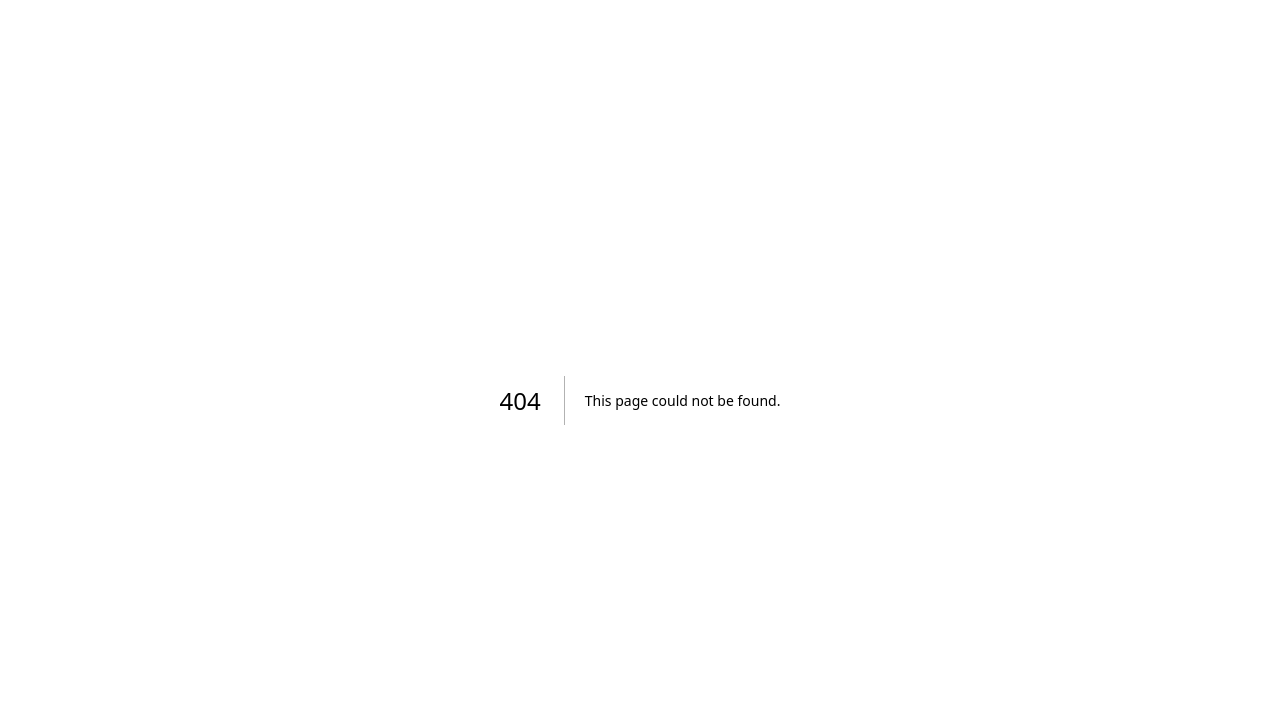
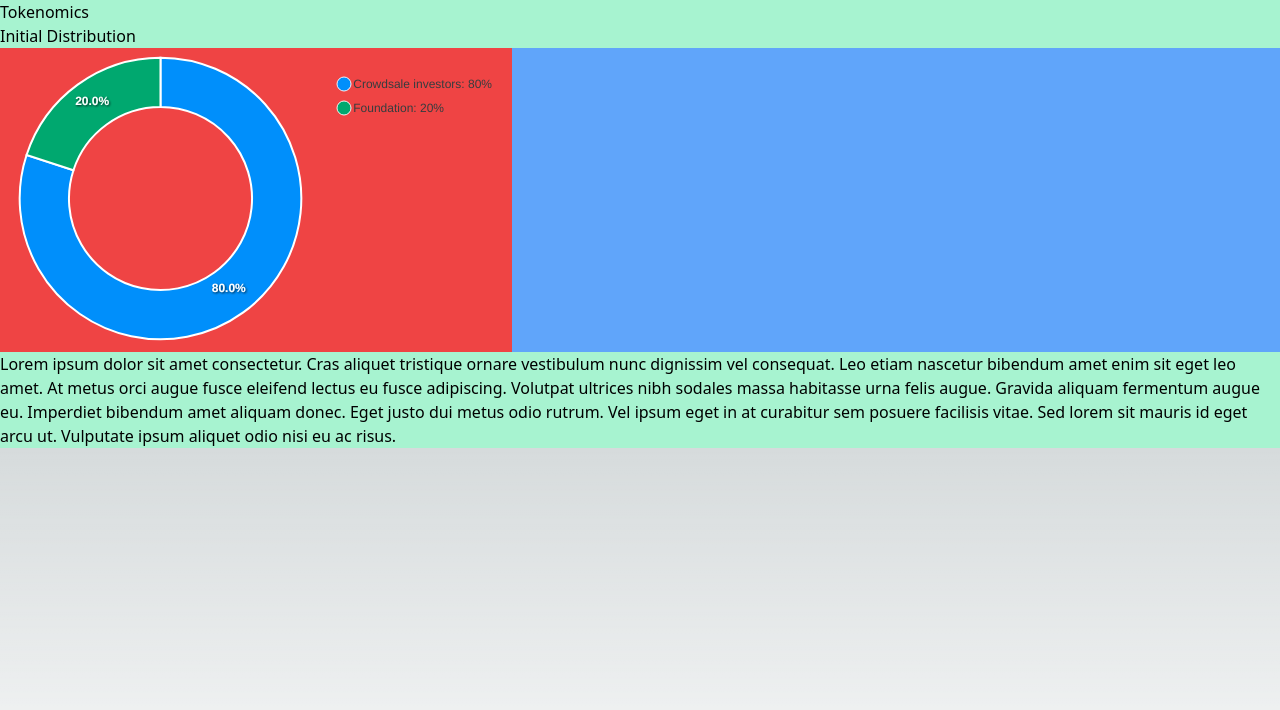
Before and after one commit to theEdgeBreaker/koin_X, a Next.js app: page /components/Tokenomics in a window 1280 px wide. Before the commit this address had no page. Shown: the top 710 px of the page. Built offline with nearby package versions, Linux system fonts and the light colour scheme.

Commit message:
Created Tokenomics.js component

```diff
--- /dev/null
+++ b/src/pages/components/Tokenomics.js
@@ -0,0 +1,51 @@
+import React from "react";
+import ReactApexChart from "react-apexcharts";
+
+const Tokenomics = () => {
+  const series = [80, 20];
+  const labels = ["Crowdsale investors: 80%", "Foundation: 20%"];
+
+  const options = {
+    chart: {
+      type: "donut",
+    },
+    responsive: [
+      {
+        breakpoint: 480,
+        options: {
+          chart: {
+            width: 200,
+          },
+          legend: {
+            position: "bottom",
+          },
+        },
+      },
+    ],
+    labels: labels,
+  };
+
+  return (
+    <div className="bg-emerald-200">
+      <h2>Tokenomics</h2>
+      <h3>Initial Distribution</h3>
+      <div className="bg-blue-400">
+        <div id="chart" style={{ width: "40%" }} className="bg-red-500">
+          <ReactApexChart options={options} series={series} type="donut" />
+        </div>
+      </div>
+      <p>
+        Lorem ipsum dolor sit amet consectetur. Cras aliquet tristique ornare
+        vestibulum nunc dignissim vel consequat. Leo etiam nascetur bibendum
+        amet enim sit eget leo amet. At metus orci augue fusce eleifend lectus
+        eu fusce adipiscing. Volutpat ultrices nibh sodales massa habitasse urna
+        felis augue. Gravida aliquam fermentum augue eu. Imperdiet bibendum amet
+        aliquam donec. Eget justo dui metus odio rutrum. Vel ipsum eget in at
+        curabitur sem posuere facilisis vitae. Sed lorem sit mauris id eget arcu
+        ut. Vulputate ipsum aliquet odio nisi eu ac risus.
+      </p>
+    </div>
+  );
+};
+
+export default Tokenomics;
```
